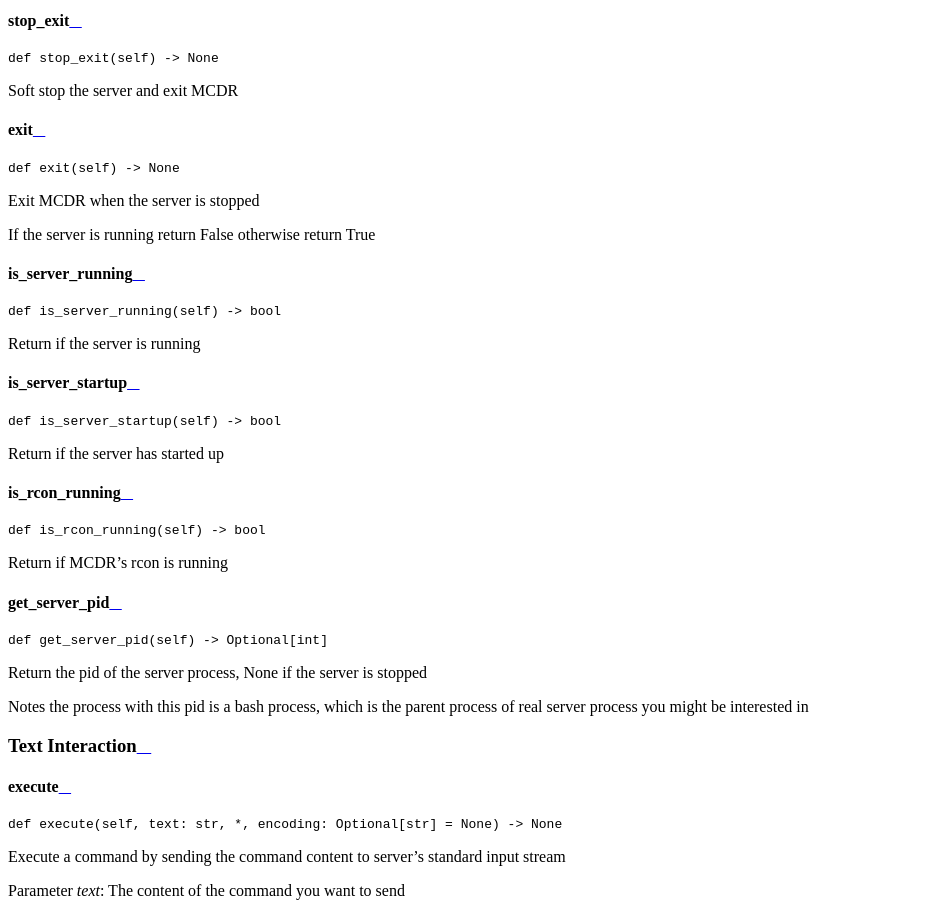
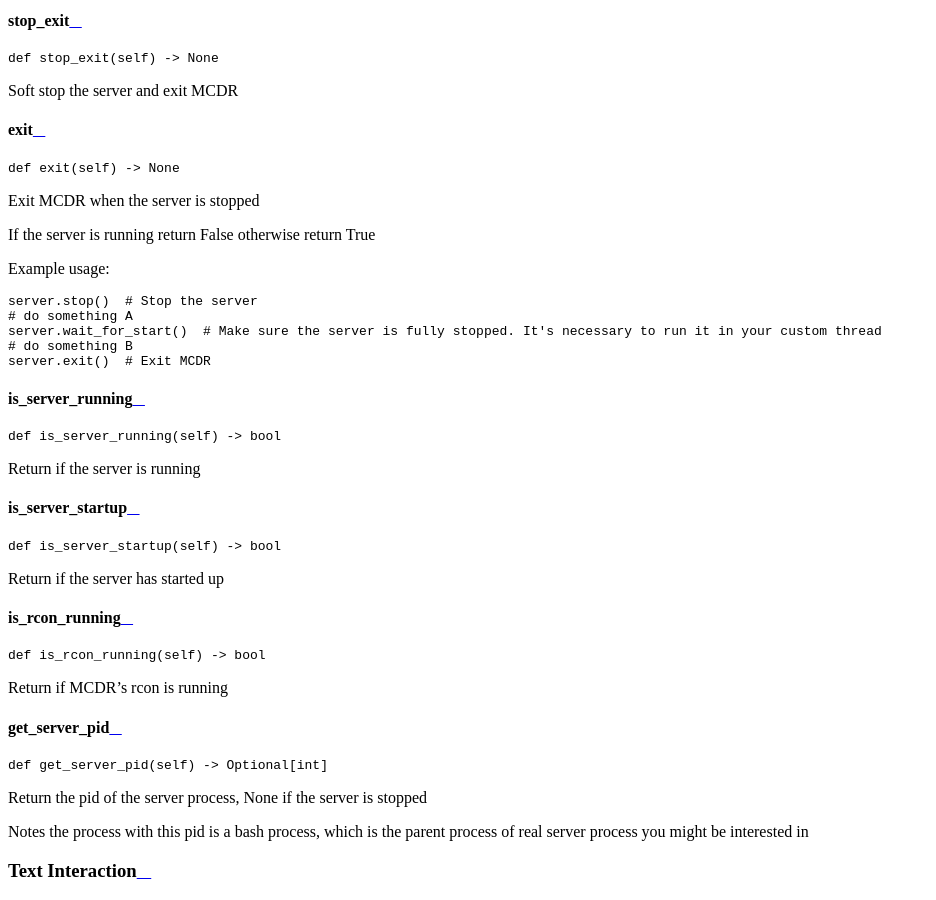
Before and after one commit to MCDReforged/MCDReforged, a Sphinx documentation site: the page built from docs/source/plugin_dev/classes/ServerInterface.rst, in a window 1280 px wide and 900 px high, scrolled down 2299 px. Shown: the whole window, without its empty margins (0-936 px from the left). Built offline with Sphinx 7.4.7 and the Read the Docs theme 2.0.0, drawn with Linux system fonts in a browser that asks for light colours.

Commit message:
nicer doc for ServerInterface#exit

```diff
--- a/docs/source/plugin_dev/classes/ServerInterface.rst
+++ b/docs/source/plugin_dev/classes/ServerInterface.rst
@@ -85,6 +85,16 @@
 Exit MCDR when the server is stopped
 
 If the server is running return False otherwise return True
+
+Example usage:
+
+.. code-block:: python
+
+    server.stop()  # Stop the server
+    # do something A
+    server.wait_for_start()  # Make sure the server is fully stopped. It's necessary to run it in your custom thread
+    # do something B
+    server.exit()  # Exit MCDR
 
 is_server_running
 ~~~~~~~~~~~~~~~~~
```
Also changed, not shown: 1 other file.
